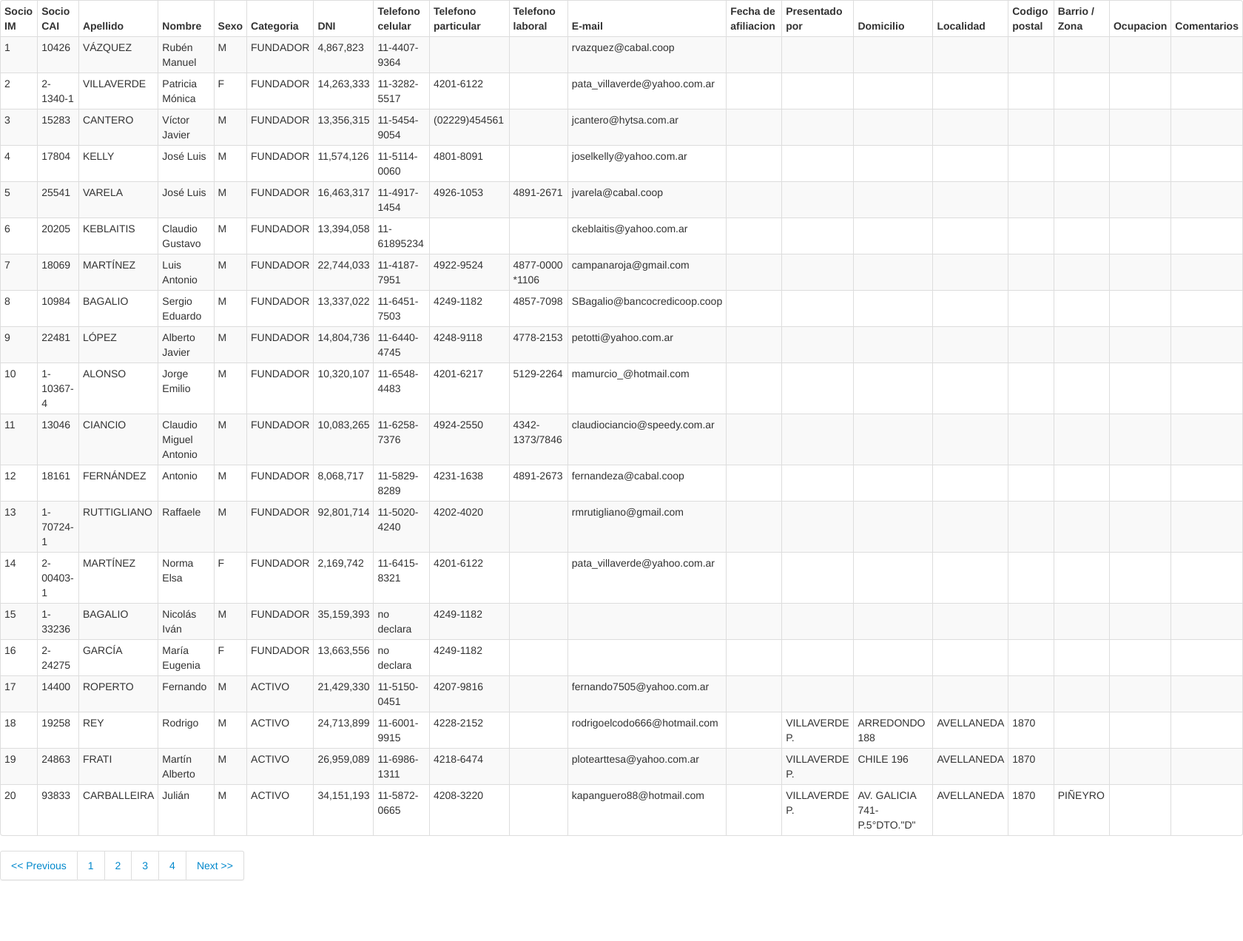
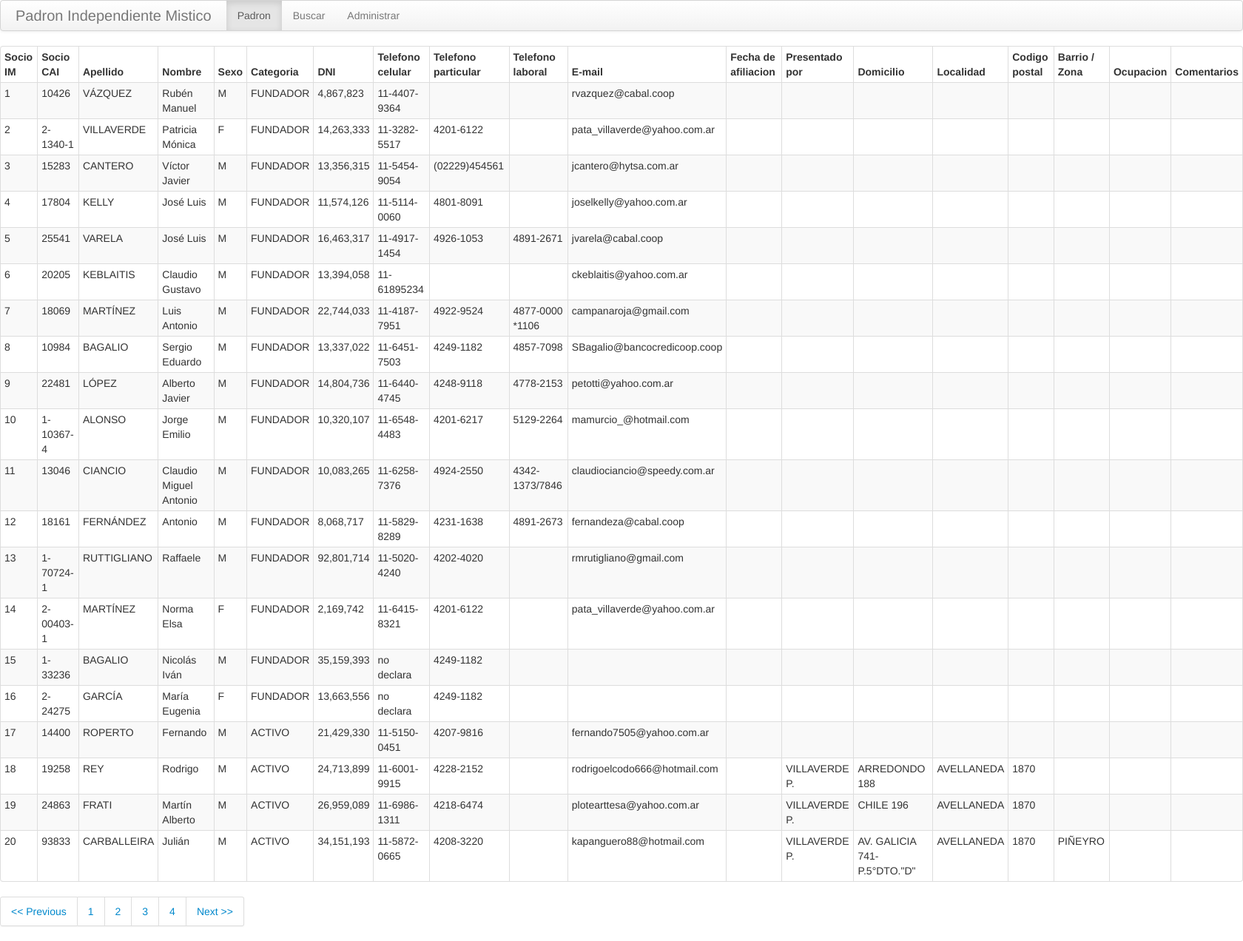
Before and after one commit to gscoglio/padron_im, a PHP site: page / in a window 1680 px wide. Shown: the whole page at 74% size. Before the commit the page ends 1190 px from the top, so only its background shows below. Run offline with PHP 8.4, Linux system fonts and the light colour scheme; data comes from the database, SQL or seed files in the repository.

Commit message:
#4 Navigation bar

```diff
--- /dev/null
+++ b/navigation_bar.php
@@ -0,0 +1,10 @@
+<div class="navbar">
+    <div class="navbar-inner">
+        <a class="brand" >Padron Independiente Mistico</a>
+        <ul class="nav">
+        <li class="active"><a href="index.php">Padron</a></li>
+        <li><a href="#">Buscar</a></li>
+        <li><a href="#">Administrar</a></li>
+        </ul>
+    </div>
+</div>
--- /dev/null
+++ b/paginator.php
@@ -0,0 +1,45 @@
+<div class="pagination">
+    <ul>
+        <?php
+            $pages = $view->getAmountOfPages($amount);
+            if($page == 1) {
+        ?>
+            <li><a><< Previous</a></li>
+        <?php
+            } else {
+        ?>
+            <li><a href="?page=<?= $page - 1 ?>"><< Previous</a></li>
+        <?php
+            }
+
+            for ($index = 3; $index > 0; $index--) {
+                $pageToShow = $page - $index;
+                if ($pageToShow > 0) {
+                    ?>
+                    <li><a href="?page=<?= $pageToShow ?>"><?= $pageToShow ?></a></li>
+                    <?php
+                }
+            }
+
+        ?>
+
+            <li><a><?= $page ?></a></li>
+        <?php
+            for ($index = 0; $index < 3; $index++) {
+                $pageToShow = $page + ($index + 1);
+                if ($pageToShow <= $pages) {
+                    ?>
+                    <li><a href="?page=<?= $pageToShow ?>"><?= $pageToShow ?></a></li>
+                    <?php
+                }
+            }
+
+            if ($page != $pages) {
+        ?>
+        <li><a href="?page=<?= $page + 1 ?>">Next >></a></li>
+        <?php
+            }
+        ?>
+
+    </ul>
+</div>
```
Also changed, not shown: socios.mv.php (+3 -46 lines).
